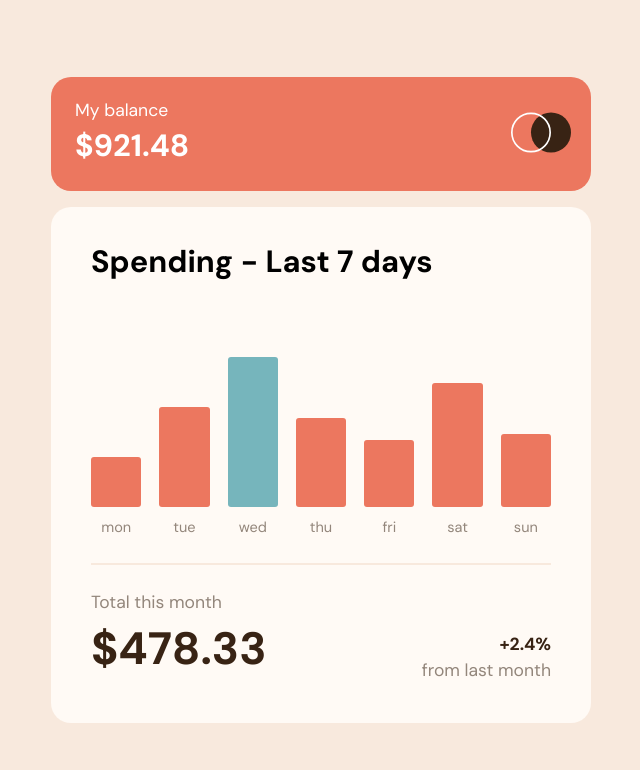
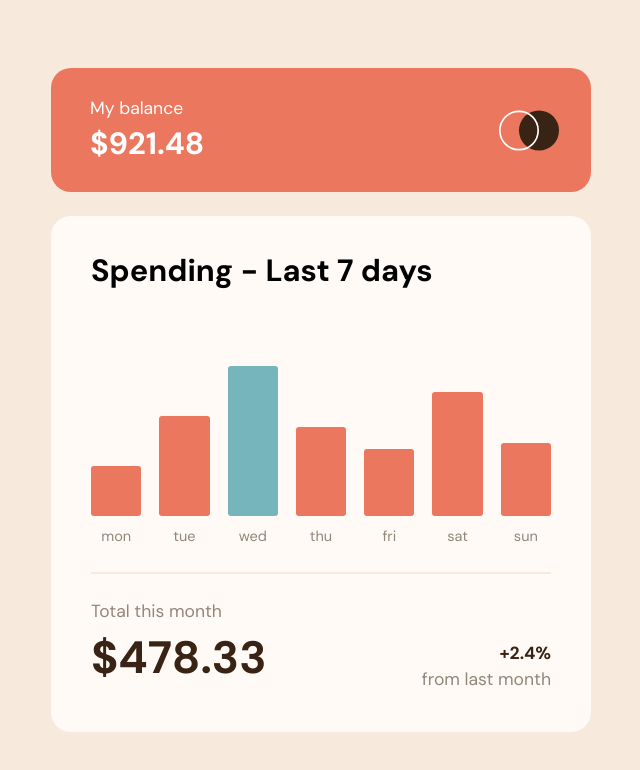
Before and after one commit to Earthyyy/expenses-chart-component-main, a plain HTML site: page index.html in a window 1280 px wide. Shown: the whole page, without its empty margins (319-959 px from the left). Drawn offline with Linux system fonts and the light colour scheme.

Commit message:
minor adjustement for desktop resolution

```diff
--- a/style.css
+++ b/style.css
@@ -194,8 +194,14 @@ hr {
 
 @media (min-width: 600px) {
 
+    .balance {
+        padding: 27px 32px 25px 39px;
+    }
+
+
     article {
         --border-radius: 20px;
+        gap: 1.5rem;
     }
 
     .chart {
```
